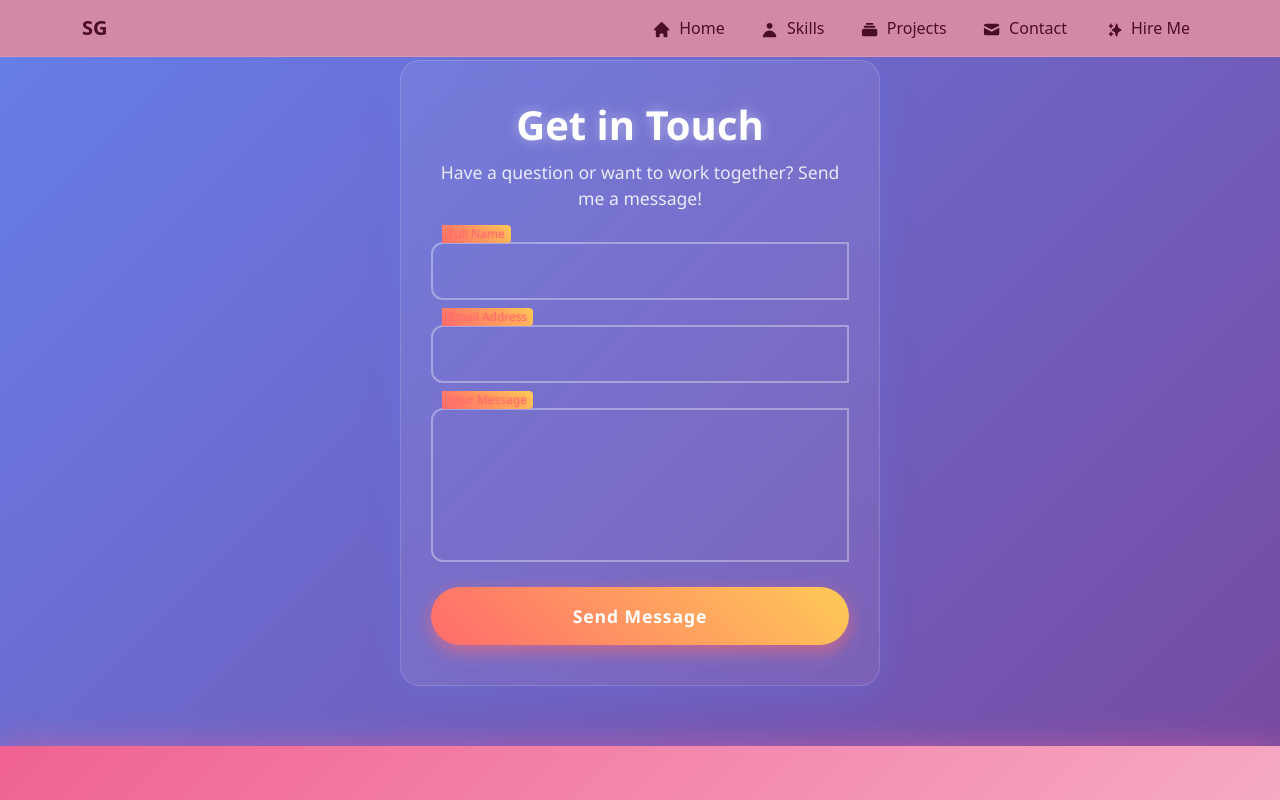
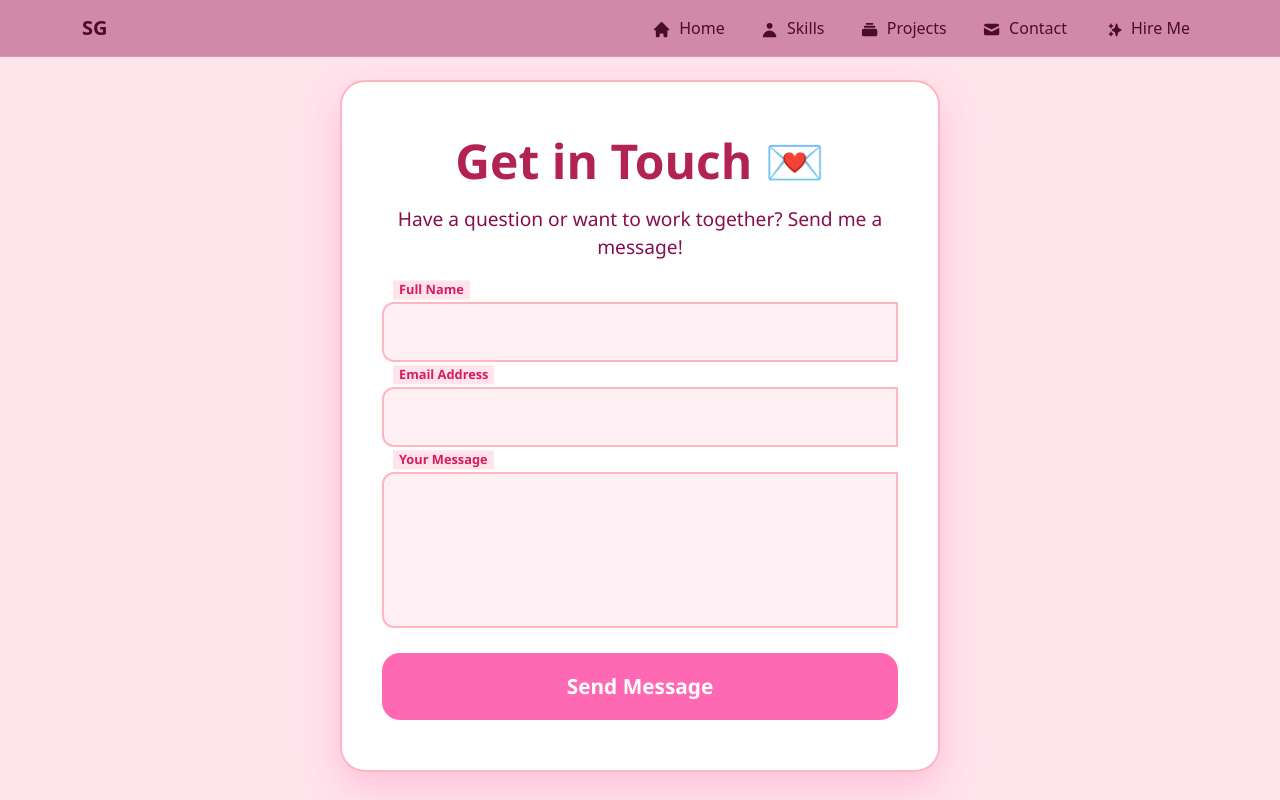
Before and after one commit to GurugubelliSravanthi/my-portfolio-react, a React (Vite) app: page /contact in a window 1280 px wide. Shown: the top 800 px of the page. Built offline with nearby package versions, Linux system fonts and the light colour scheme.

Commit message:
Update Contact page styles and content for improved aesthetics and user engagement

```diff
--- a/src/pages/Contact.css
+++ b/src/pages/Contact.css
@@ -1,52 +1,53 @@
-/* Container & Section */
+/* Entire contact section */
 .contact-section {
-  background: linear-gradient(135deg, #667eea 0%, #764ba2 100%);
-  padding: 60px 20px;
+  background: #ffe4ec;
+  /* soft light pink */
+  padding: 80px 20px;
+  min-height: 100vh;
   display: flex;
   justify-content: center;
   align-items: center;
-  min-height: 500px;
-  color: white;
   font-family: 'Segoe UI', Tahoma, Geneva, Verdana, sans-serif;
 }
 
+/* Center container with max width */
 .contact-container {
-  background: rgba(255, 255, 255, 0.07);
-  padding: 40px 30px;
-  border-radius: 20px;
-  max-width: 480px;
+  background: white;
+  max-width: 600px;
   width: 100%;
-  box-shadow: 0 8px 32px rgba(102, 126, 234, 0.3);
-  backdrop-filter: blur(12px);
-  border: 1px solid rgba(255, 255, 255, 0.15);
-  box-sizing: border-box;
+  padding: 50px 40px;
+  border-radius: 25px;
+  box-shadow: 0 15px 40px rgba(255, 105, 180, 0.3);
+  border: 2px solid #ffb6c1;
 }
 
-/* Title and Subtitle */
+/* Title and subtitle */
 .contact-title {
-  font-size: 2.5rem;
+  font-size: 3rem;
   font-weight: 700;
-  margin-bottom: 10px;
+  color: #b22255;
+  /* deep pink */
+  margin-bottom: 15px;
   text-align: center;
-  text-shadow: 0 0 12px rgba(255, 255, 255, 0.4);
+  user-select: none;
 }
 
 .contact-subtitle {
-  font-size: 1.1rem;
-  font-weight: 500;
-  margin-bottom: 30px;
+  font-size: 1.2rem;
+  color: #880e4f;
+  /* dark pinkish */
+  margin-bottom: 40px;
   text-align: center;
-  color: rgba(255, 255, 255, 0.85);
 }
 
-/* Form */
+/* Form Styles */
 .contact-form {
   display: flex;
   flex-direction: column;
   gap: 25px;
 }
 
-/* Input Group - Floating Labels */
+/* Input group - for floating labels */
 .input-group {
   position: relative;
   width: 100%;
@@ -55,93 +56,81 @@
 .input-group input,
 .input-group textarea {
   width: 100%;
-  padding: 15px 15px 15px 15px;
-  background: transparent;
-  border: 2px solid rgba(255, 255, 255, 0.35);
+  padding: 16px 16px 16px 14px;
+  font-size: 1rem;
+  border: 2px solid #ffb6c1;
   border-radius: 12px;
-  font-size: 1rem;
-  color: white;
-  transition: border-color 0.3s ease, box-shadow 0.3s ease;
+  background: #fff0f6;
+  color: #880e4f;
+  outline: none;
+  transition: border-color 0.3s ease;
+  font-weight: 500;
   resize: none;
-  box-sizing: border-box;
 }
 
 .input-group input:focus,
 .input-group textarea:focus {
-  outline: none;
-  border-color: #ff6b6b;
-  box-shadow: 0 0 8px #ff6b6b;
-  background: rgba(255, 255, 255, 0.1);
-}
-
-/* Hide browser autofill background */
-input:-webkit-autofill,
-textarea:-webkit-autofill {
-  box-shadow: 0 0 0px 1000px transparent inset;
-  -webkit-text-fill-color: white !important;
+  border-color: #ff69b4;
+  box-shadow: 0 0 10px rgba(255, 105, 180, 0.6);
 }
 
 /* Floating label */
 .input-group label {
   position: absolute;
   top: 50%;
-  left: 18px;
-  color: rgba(255, 255, 255, 0.6);
+  left: 16px;
+  color: #b22255;
   font-size: 1rem;
-  font-weight: 500;
   pointer-events: none;
   transform: translateY(-50%);
-  background: transparent;
   transition: 0.3s ease all;
-  padding: 0 5px;
+  background-color: transparent;
+  padding: 0 6px;
+  user-select: none;
 }
 
-/* Move label up when input has value or focused */
 .input-group input:focus+label,
 .input-group input:not(:placeholder-shown)+label,
 .input-group textarea:focus+label,
 .input-group textarea:not(:placeholder-shown)+label {
-  top: -8px;
+  top: -12px;
   left: 12px;
-  font-size: 0.75rem;
-  color: #ff6b6b;
-  background: linear-gradient(45deg, #ff6b6b, #feca57);
-  border-radius: 4px;
-  padding: 0 6px;
-  text-shadow: 0 0 4px rgba(255, 107, 107, 0.8);
+  font-size: 0.8rem;
+  color: #d81b60;
+  background-color: #ffe4ec;
+  font-weight: 700;
 }
 
-/* Submit Button */
+/* Submit button */
 .btn-submit {
-  background: linear-gradient(45deg, #ff6b6b, #feca57);
+  background: #ff69b4;
+  color: white;
   border: none;
-  padding: 16px 0;
-  border-radius: 30px;
+  padding: 18px;
+  font-size: 1.3rem;
+  border-radius: 18px;
+  cursor: pointer;
   font-weight: 700;
-  font-size: 1.1rem;
-  color: white;
-  cursor: pointer;
-  box-shadow: 0 6px 18px rgba(255, 107, 107, 0.6);
-  transition: all 0.3s ease;
+  transition: background 0.3s ease, box-shadow 0.3s ease;
   user-select: none;
-  letter-spacing: 0.05em;
 }
 
-.btn-submit:hover,
-.btn-submit:focus {
-  background: linear-gradient(45deg, #ff8a8a, #ffd677);
-  box-shadow: 0 8px 24px rgba(255, 138, 138, 0.8);
-  transform: translateY(-3px);
-  outline: none;
+.btn-submit:hover {
+  background: #ff1493;
+  box-shadow: 0 0 15px rgba(255, 20, 147, 0.7);
 }
 
-/* Responsive */
-@media (max-width: 520px) {
+/* Responsive tweaks */
+@media (max-width: 600px) {
   .contact-container {
-    padding: 30px 20px;
+    padding: 40px 25px;
   }
 
   .contact-title {
-    font-size: 2rem;
+    font-size: 2.4rem;
+  }
+
+  .contact-subtitle {
+    font-size: 1rem;
   }
 }
--- a/src/pages/Contact.jsx
+++ b/src/pages/Contact.jsx
@@ -1,5 +1,6 @@
 import React, { useState } from 'react';
 import './Contact.css';
+
 export default function Contact() {
   const [formData, setFormData] = useState({
     name: '',
@@ -14,7 +15,6 @@ export default function Contact() {
 
   const handleSubmit = (e) => {
     e.preventDefault();
-    // Add your form submit logic here (e.g., send data to backend)
     alert(`Thank you, ${formData.name}! Your message has been received.`);
     setFormData({ name: '', email: '', message: '' });
   };
@@ -22,7 +22,7 @@ export default function Contact() {
   return (
     <section className="contact-section">
       <div className="contact-container">
-        <h2 className="contact-title">Get in Touch</h2>
+        <h2 className="contact-title">Get in Touch 💌</h2>
         <p className="contact-subtitle">
           Have a question or want to work together? Send me a message!
         </p>
@@ -39,6 +39,7 @@ export default function Contact() {
             />
             <label htmlFor="name">Full Name</label>
           </div>
+
           <div className="input-group">
             <input
               type="email"
@@ -51,6 +52,7 @@ export default function Contact() {
             />
             <label htmlFor="email">Email Address</label>
           </div>
+
           <div className="input-group">
             <textarea
               id="message"
@@ -63,6 +65,7 @@ export default function Contact() {
             ></textarea>
             <label htmlFor="message">Your Message</label>
           </div>
+
           <button type="submit" className="btn-submit">
             Send Message
           </button>
```
